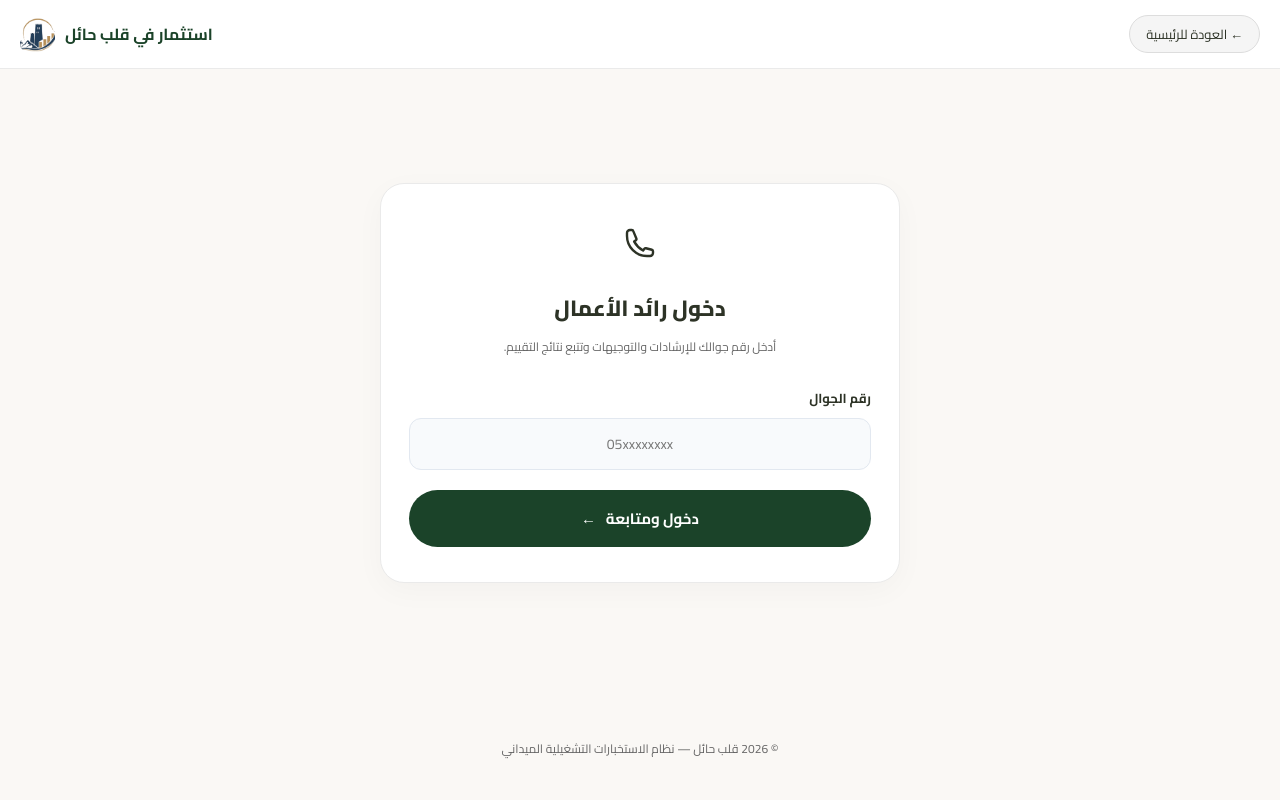
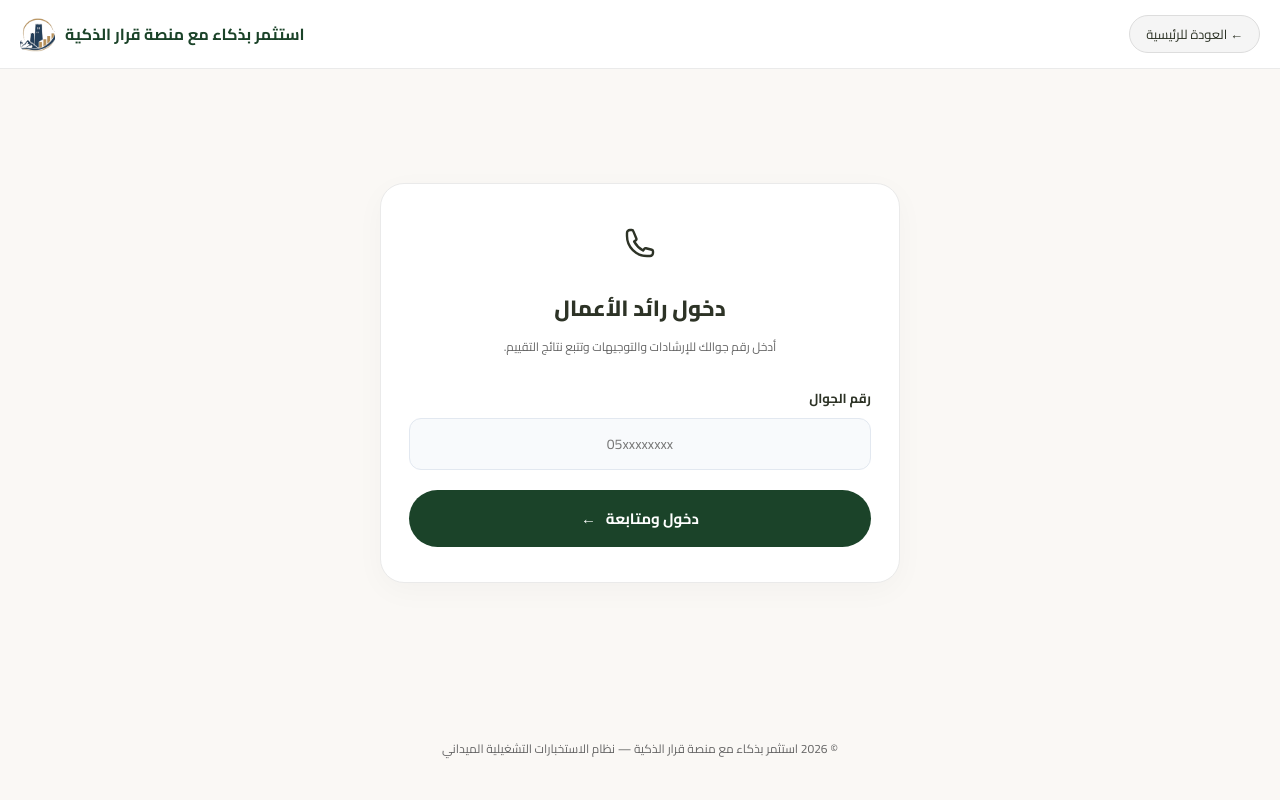
Before and after one commit to maryam202004533/hail-pulse-ai, a Flask app: page /pulse in a window 1280 px wide. Run offline with Flask 3, Linux system fonts and the light colour scheme; parts of the project's set-up code (start-up, migrations or seed data) failed here and were passed over.

Commit message:
Update project pulse page branding and text

```diff
--- a/templates/pulse.html
+++ b/templates/pulse.html
@@ -1,11 +1,10 @@
-
 
 <!DOCTYPE html>
 <html lang="ar" dir="rtl">
 <head>
     <meta charset="UTF-8">
     <meta name="viewport" content="width=device-width, initial-scale=1.0">
-    <title>حاسبة نبض المشروع — قلب حائل</title>
+    <title>حاسبة نبض المشروع — منصة قرار الذكية</title>
     <link rel="preconnect" href="https://fonts.googleapis.com">
     <link rel="preconnect" href="https://fonts.gstatic.com" crossorigin>
     <link href="https://fonts.googleapis.com/css2?family=Cairo:wght@300;400;600;700;800;900&display=swap" rel="stylesheet">
@@ -119,8 +118,8 @@
     <div class="app-header">
         <a href="/" class="btn-back">← العودة للرئيسية</a>
         <div class="app-brand">
-            <div class="app-brand-text"><h2>استثمار في قلب حائل</h2></div>
-            <img src="/static/ll.png" alt="شعار قلب حائل" style="width: 35px; height: 35px; border-radius: 8px; object-fit: cover;">
+            <div class="app-brand-text"><h2>استثمر بذكاء مع منصة قرار الذكية</h2></div>
+            <img src="/static/ll.png" alt="شعار منصة قرار الذكية" style="width: 35px; height: 35px; border-radius: 8px; object-fit: cover;">
         </div>
     </div>
 
@@ -148,7 +147,7 @@
         <!-- الخطوة 2 -->
         <div id="step2" class="page-step">
             <h1 class="form-title">قِس نبض مشروعك</h1>
-            <p class="form-subtitle">أدخل بيانات مشروعك ليقوم محرك أشجار القرار بمقارنتها بضوابط سوق حائل الميدانية.</p>
+            <p class="form-subtitle">أدخل بيانات مشروعك ليقوم محرك أشجار القرار بمقارنتها بضوابط السوق الميدانية.</p>
 
             <form onsubmit="submitForm(); return false;">
                 <div class="form-group">
@@ -167,10 +166,10 @@
                 </div>
 
                 <div class="form-group">
-                    <label class="form-label">الموقع الجغرافي (اختر من خريطة حائل) 📍</label>
-                    <input type="text" id="inputLocationText" class="form-control" value="وسط المدينة، حائل" readonly style="background-color: #f1f5f9; font-weight: 700; margin-bottom: 8px; color: var(--primary-green);">
+                    <label class="form-label">الموقع الجغرافي (اختر من الخريطة) 📍</label>
+                    <input type="text" id="inputLocationText" class="form-control" value="وسط المدينة" readonly style="background-color: #f1f5f9; font-weight: 700; margin-bottom: 8px; color: var(--primary-green);">
                     <div id="hailMap"></div>
-                    <span class="input-hint">💡 انقر أو اسحب الدبوس على أي نقطة داخل مدينة حائل</span>
+                    <span class="input-hint">💡 انقر أو اسحب الدبوس على أي نقطة للموقع المستهدف</span>
                     <input type="hidden" id="inputLat" value="27.5219">
                     <input type="hidden" id="inputLng" value="41.6961">
                 </div>
@@ -204,7 +203,7 @@
                 </div>
 
                 <div class="form-group">
-                    <label class="form-label">الربط بالهوية الحائلية</label>
+                    <label class="form-label">الربط بالهوية والبيئة المحلية</label>
                     <select id="inputIdentity" class="form-control">
                         <option value="قوي جداً" selected>قوي جداً</option>
                         <option value="متوسط">متوسط</option>
@@ -262,7 +261,7 @@
         <div id="step3" class="page-step loading-box">
             <div class="spinner"></div>
             <h3 class="loading-title">يعمل محرك أشجار القرار الميداني...</h3>
-            <p class="loading-desc">يتم الآن معالجة بيانات مشروعك ومطابقتها مع أنماط المشاريع في سوق منطقة حائل.</p>
+            <p class="loading-desc">يتم الآن معالجة بيانات مشروعك ومطابقتها مع أنماط المشاريع الذكية.</p>
         </div>
 
         <!-- الخطوة 4 -->
@@ -297,7 +296,7 @@
                 <div id="recommendationsBox"></div>
             </div>
 
-            <!-- زر التواصل المباشر مع الخبير الميداني عبر الرقم الجديد -->
+            <!-- زر التواصل المباشر مع الخبير الميداني عبر الرقم المعتمد -->
             <div class="whatsapp-expert-box">
                 <a href="https://wa.me/966553407241" target="_blank" class="btn-whatsapp-expert">
                     💬 استشر خبيراً ميدانياً عبر الواتساب
@@ -308,7 +307,7 @@
     </div>
 
     <footer>
-        <p>© 2026 قلب حائل — نظام الاستخبارات التشغيلية الميداني</p>
+        <p>© 2026 استثمر بذكاء مع منصة قرار الذكية — نظام الاستخبارات التشغيلية الميداني</p>
     </footer>
 
     <script src="https://unpkg.com/leaflet@1.9.4/dist/leaflet.js"></script>
@@ -330,15 +329,15 @@
 
         function initHailMap() {
             if (map) return;
-            const hailLat = 27.5219;
-            const hailLng = 41.6961;
+            const defaultLat = 27.5219;
+            const defaultLng = 41.6961;
 
-            map = L.map('hailMap').setView([hailLat, hailLng], 12);
+            map = L.map('hailMap').setView([defaultLat, defaultLng], 12);
             L.tileLayer('https://{s}.tile.openstreetmap.org/{z}/{x}/{y}.png', {
                 attribution: '© OpenStreetMap'
             }).addTo(map);
 
-            marker = L.marker([hailLat, hailLng], { draggable: true }).addTo(map);
+            marker = L.marker([defaultLat, defaultLng], { draggable: true }).addTo(map);
 
             function updateLocationData(lat, lng) {
                 document.getElementById("inputLat").value = lat.toFixed(5);
@@ -347,11 +346,11 @@
                 fetch(`https://nominatim.openstreetmap.org/reverse?format=json&lat=${lat}&lon=${lng}&accept-language=ar`)
                     .then(res => res.json())
                     .then(data => {
-                        let name = data.address.suburb || data.address.neighbourhood || data.address.road || data.address.city || "منطقة داخل حائل";
+                        let name = data.address.suburb || data.address.neighbourhood || data.address.road || data.address.city || "منطقة مختارة";
                         document.getElementById("inputLocationText").value = name + ` (${lat.toFixed(3)}, ${lng.toFixed(3)})`;
                     })
                     .catch(() => {
-                        document.getElementById("inputLocationText").value = `حائل (${lat.toFixed(3)}, ${lng.toFixed(3)})`;
+                        document.getElementById("inputLocationText").value = `الموقع (${lat.toFixed(3)}, ${lng.toFixed(3)})`;
                     });
             }
 
@@ -410,29 +409,17 @@
                 // توليد كافة العوامل الـ 12 ديناميكياً وعرضها مستقلة
                 let factorsHtml = "";
 
-                // 1. الموقع الجغرافي العام
                 factorsHtml += `<div class="factor-card"><span class="pill pos">متوافق</span><div class="factor-content"><div class="factor-title">الموقع الجغرافي</div><div class="factor-desc">${result.location}</div></div></div>`;
-                // 2. طبيعة النشاط
                 factorsHtml += `<div class="factor-card"><span class="pill pos">مطابق</span><div class="factor-content"><div class="factor-title">طبيعة النشاط</div><div class="factor-desc">${result.activity}</div></div></div>`;
-                // 3. نسبة الإنفاق على المظهر
                 factorsHtml += `<div class="factor-card"><span class="pill ${result.spending_pct <= 30 ? 'pos' : 'neg'}">${result.spending_pct <= 30 ? 'متوازن' : 'مرتفع'}</span><div class="factor-content"><div class="factor-title">نسبة الإنفاق على المظهر</div><div class="factor-desc">النسبة: <strong>${result.spending_pct}%</strong></div></div></div>`;
-                // 4. رأس المال والحد الأدنى
                 factorsHtml += `<div class="factor-card"><span class="pill pos">معتمد</span><div class="factor-content"><div class="factor-title">رأس المال والحد الأدنى</div><div class="factor-desc">رأس المال: ${result.capital} ريال (الحد الأدنى: ${result.min_capital})</div></div></div>`;
-                // 5. دورة التجديد
                 factorsHtml += `<div class="factor-card"><span class="pill pos">محدث</span><div class="factor-content"><div class="factor-title">دورة التجديد</div><div class="factor-desc">مرت ${result.days_since_renewal} يوم منذ آخر فعالية</div></div></div>`;
-                // 6. الربط بالهوية الحائلية
-                factorsHtml += `<div class="factor-card"><span class="pill pos">ممتاز</span><div class="factor-content"><div class="factor-title">الربط بالهوية الحائلية</div><div class="factor-desc">مستوى الربط: ${result.identity_link}</div></div></div>`;
-                // 7. خبرة الفريق التشغيلي
+                factorsHtml += `<div class="factor-card"><span class="pill pos">ممتاز</span><div class="factor-content"><div class="factor-title">الربط بالهوية المحلية</div><div class="factor-desc">مستوى الربط: ${result.identity_link}</div></div></div>`;
                 factorsHtml += `<div class="factor-card"><span class="pill pos">احترافي</span><div class="factor-content"><div class="factor-title">خبرة الفريق التشغيلي</div><div class="factor-desc">مستوى الخبرة: ${result.team_experience}</div></div></div>`;
-                // 8. إحداثيات وموقع الخريطة الدقيق
                 factorsHtml += `<div class="factor-card"><span class="pill pos">محدد</span><div class="factor-content"><div class="factor-title">إحداثيات وموقع الخريطة</div><div class="factor-desc">${requestData.location_text}</div></div></div>`;
-                // 9. مناسب للمناطق السياحية
                 factorsHtml += `<div class="factor-card"><span class="pill pos">مفعل</span><div class="factor-content"><div class="factor-title">مناسب للمناطق السياحية</div><div class="factor-desc">التقييم: ${result.tourist_suitable}</div></div></div>`;
-                // 10. يجذب السياح
                 factorsHtml += `<div class="factor-card"><span class="pill pos">محفز</span><div class="factor-content"><div class="factor-title">يجذب السياح</div><div class="factor-desc">التقييم: ${result.tourist_attract}</div></div></div>`;
-                // 11. النشاط موسمي
                 factorsHtml += `<div class="factor-card"><span class="pill pos">مدروس</span><div class="factor-content"><div class="factor-title">النشاط موسمي</div><div class="factor-desc">التقييم: ${result.is_seasonal}</div></div></div>`;
-                // 12. الموقع يخدم الحركة السياحية
                 factorsHtml += `<div class="factor-card"><span class="pill pos">استراتيجي</span><div class="factor-content"><div class="factor-title">الموقع يخدم الحركة السياحية</div><div class="factor-desc">التقييم: ${result.location_tourism}</div></div></div>`;
 
                 document.getElementById("factorsContainer").innerHTML = factorsHtml;
@@ -443,7 +430,7 @@
                         recsHtml += `<div class="rec-item"><span>💡</span><p>${rec}</p></div>`;
                     });
                 } else {
-                    recsHtml = `<div class="rec-item"><span>💡</span><p>مؤشرات المشروع متوازنة وتتماشى مع أنماط السوق.</p></div>`;
+                    recsHtml = `<div class="rec-item"><span>💡</span><p>مؤشرات المشروع متوازنة وتتماشى مع أنماط السوق الناجحة.</p></div>`;
                 }
 
                 document.getElementById("recommendationsBox").innerHTML = recsHtml;
```
